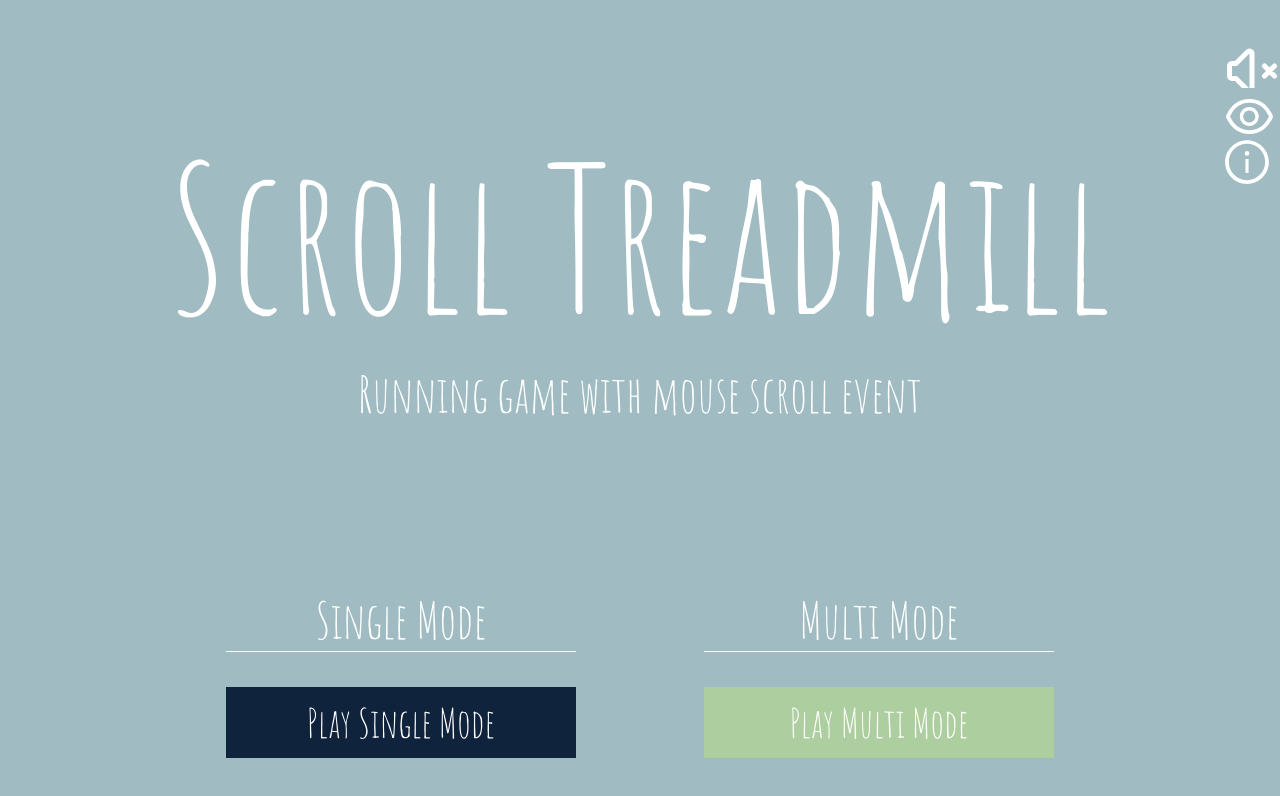
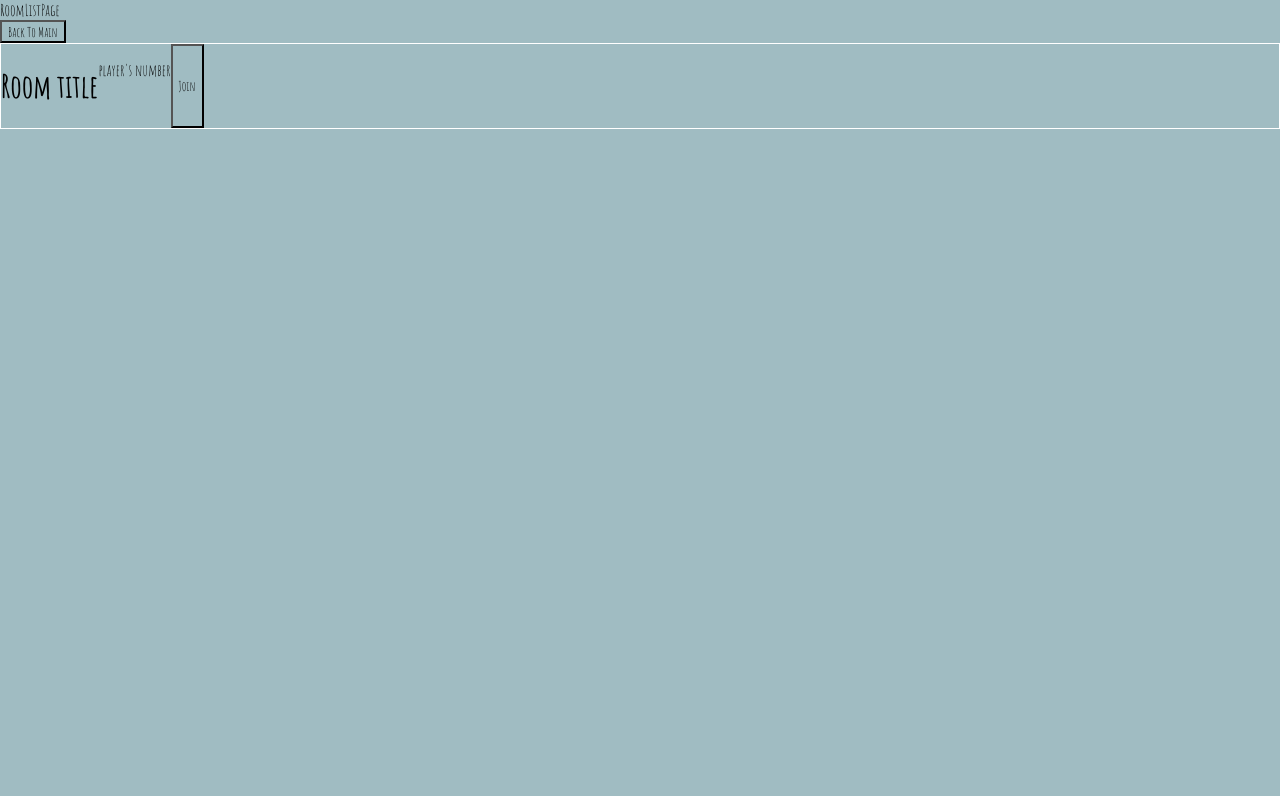
Before and after one commit to blueline1984/scroll-treadmill-frontend, a React (Create React App) app: page /roomlist in a window 1280 px wide. Before the commit this address led to /. Shown: the top 796 px of the page. Built offline with nearby package versions, Linux system fonts and the light colour scheme; no server answers.

Commit message:
[FEAT]: Add Roomlist page and route

```diff
--- a/src/components/App.js
+++ b/src/components/App.js
@@ -8,6 +8,7 @@ import {
 import MainPage from "../pages/MainPage";
 import GamePage from "../pages/GamePage";
 import MultiPlayPage from "../pages/MultiPlayPage";
+import RoomListPage from "../pages/RoomListPage";
 
 function App() {
   return (
@@ -16,6 +17,7 @@ function App() {
         <Route path="/" element={<MainPage />} />
         <Route path="/game" element={<GamePage />} />
         <Route path="/multi" element={<MultiPlayPage />} />
+        <Route path="/roomlist" element={<RoomListPage />} />
         <Route path="*" element={<Navigate to="/" replace />} />
       </Routes>
     </Router>
--- a/src/pages/RoomListPage.js
+++ b/src/pages/RoomListPage.js
@@ -1,8 +1,19 @@
 import React from "react";
 import { useNavigate } from "react-router-dom";
 
+import { socket } from "../utils/socket";
+
 function RoomListPage() {
   const navigate = useNavigate();
+
+  console.log(socket.id);
+
+  console.log(
+    socket.on("currentPlayerss", (players) => {
+      console.log(players);
+    })
+  );
+
   return (
     <>
       <div>RoomListPage</div>
```
